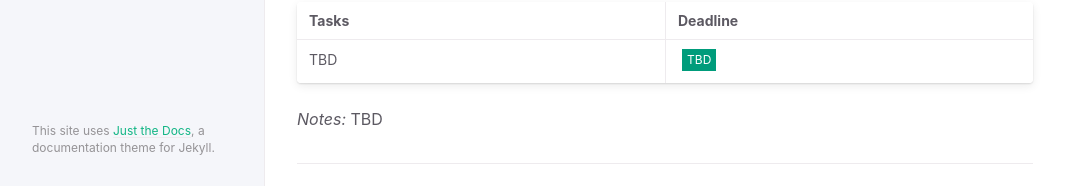
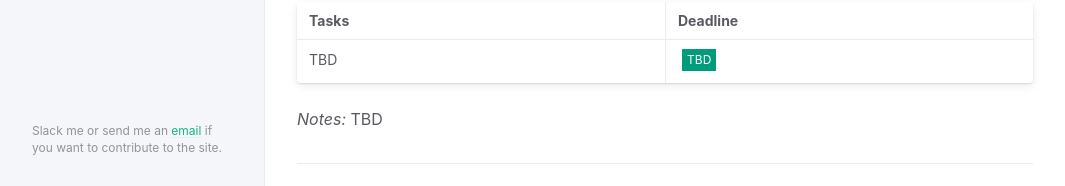
Before and after one commit to smoothstack/smoothstack.github.io, a Jekyll site: the page built from index.md, in a window 1280 px wide. Shown: the part 711-897 px from the top of the page, without its empty margins (107-1172 px from the left). Built offline with Jekyll 4.4.1, drawn with Linux system fonts in a browser that asks for light colours.

Commit message:
update footer

```diff
--- a/_layouts/default.html
+++ b/_layouts/default.html
@@ -25,7 +25,7 @@ layout: table_wrappers
         {% include nav.html %}
       </div>
       <footer class="site-footer">
-        <p class="text-small text-grey-dk-000 mb-4">This site uses <a href="https://github.com/pmarsceill/just-the-docs" target="_blank">Just the Docs</a>, a documentation theme for Jekyll.</p>
+        <p class="text-small text-grey-dk-000 mb-4">Slack me or send me an <a href = "mailto: daniel.barone@smoothstack.com">email</a> if you want to contribute to the site.</p>
       </footer>
     </div>
     <div class="main-content-wrap js-main-content" tabindex="0">
```
